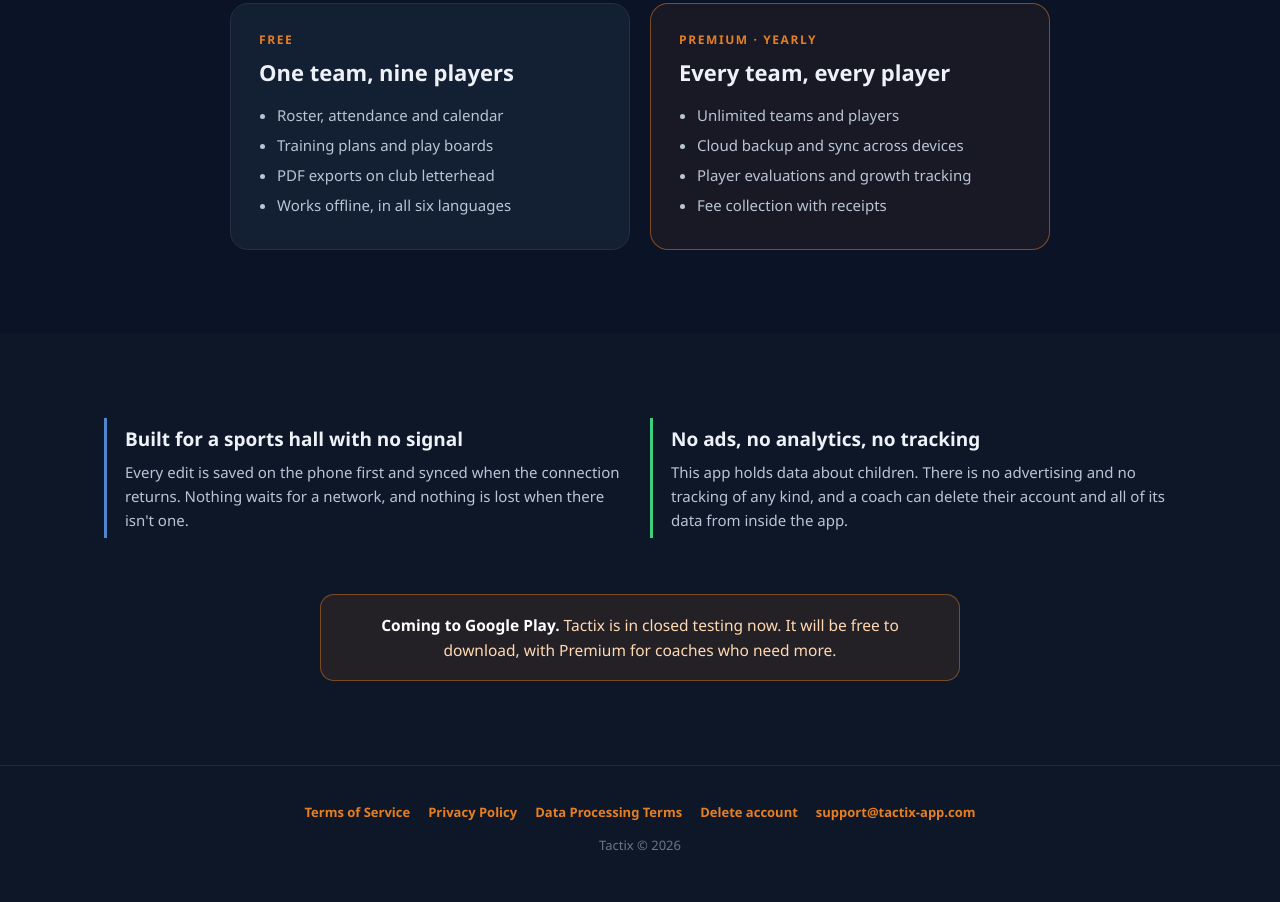
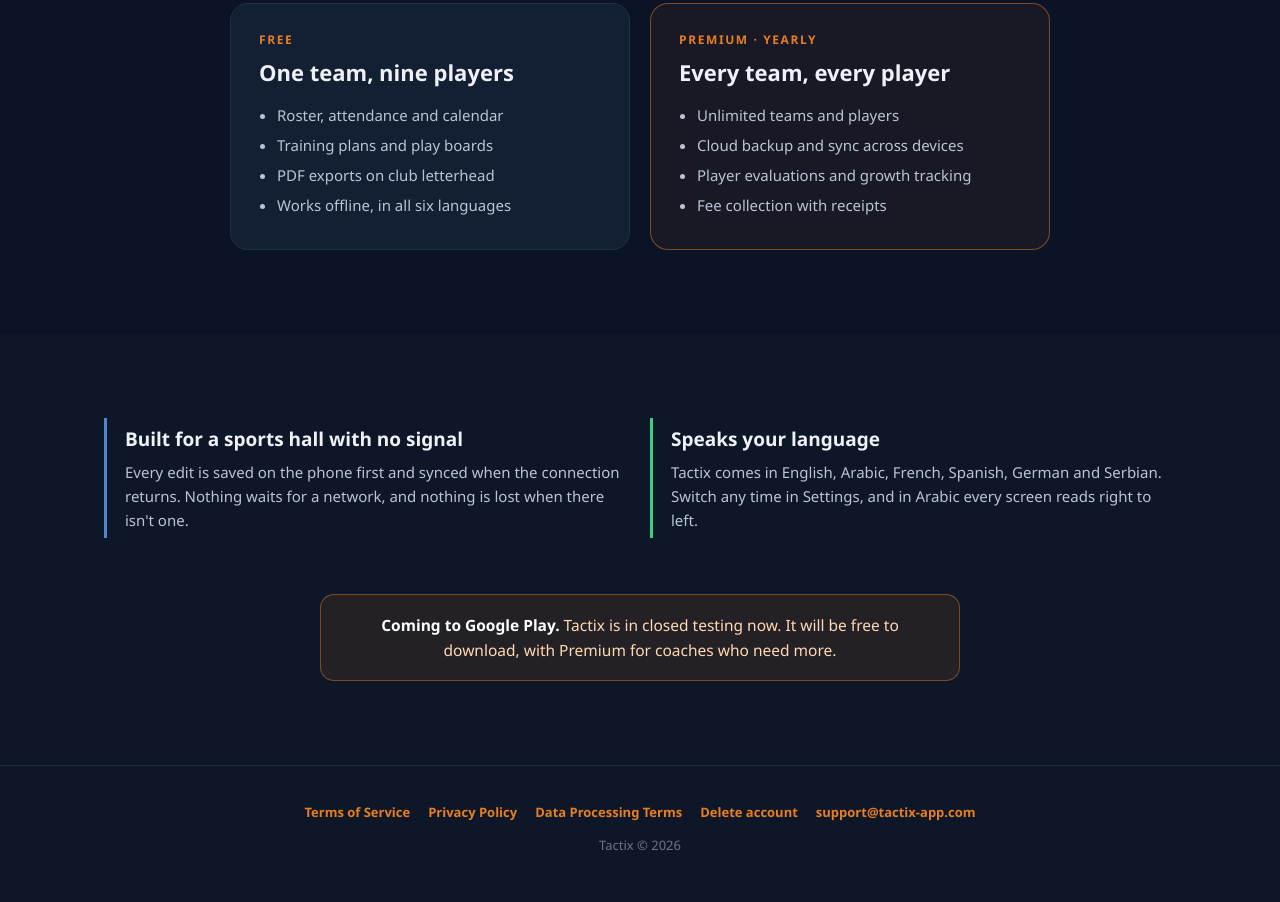
Before and after one commit to aouichihama-bit/tactix-legal, a plain HTML site: page index.html in a window 1280 px wide. Shown: the part 6375-7277 px from the top of the page. Drawn offline with nearby package versions, Linux system fonts and the light colour scheme.

Commit message:
Home page: languages claim in place of the no-ads/no-tracking claim
Co-Authored-By: Claude Opus 5.5 <noreply@anthropic.com>

```diff
--- a/index.html
+++ b/index.html
@@ -571,8 +571,8 @@
         <p>Every edit is saved on the phone first and synced when the connection returns. Nothing waits for a network, and nothing is lost when there isn't one.</p>
       </div>
       <div class="claim privacy">
-        <h3>No ads, no analytics, no tracking</h3>
-        <p>This app holds data about children. There is no advertising and no tracking of any kind, and a coach can delete their account and all of its data from inside the app.</p>
+        <h3>Speaks your language</h3>
+        <p>Tactix comes in English, Arabic, French, Spanish, German and Serbian. Switch any time in Settings, and in Arabic every screen reads right to left.</p>
       </div>
     </div>
     <div class="soon">
```
